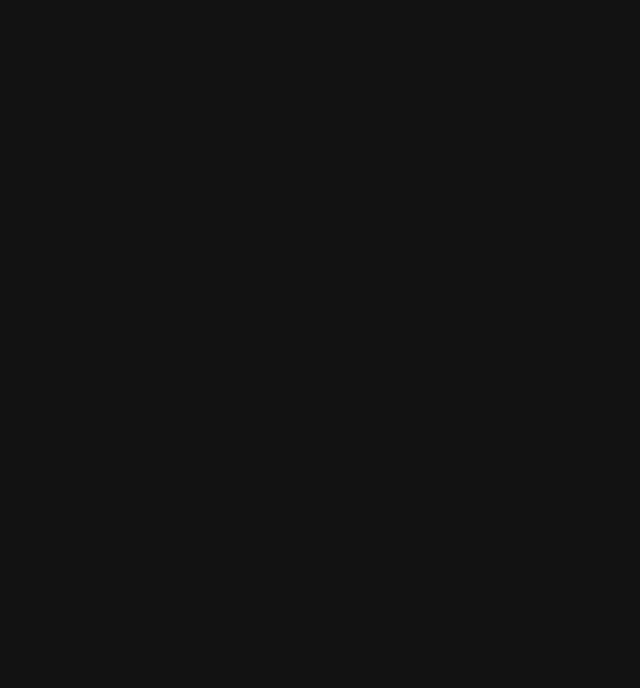
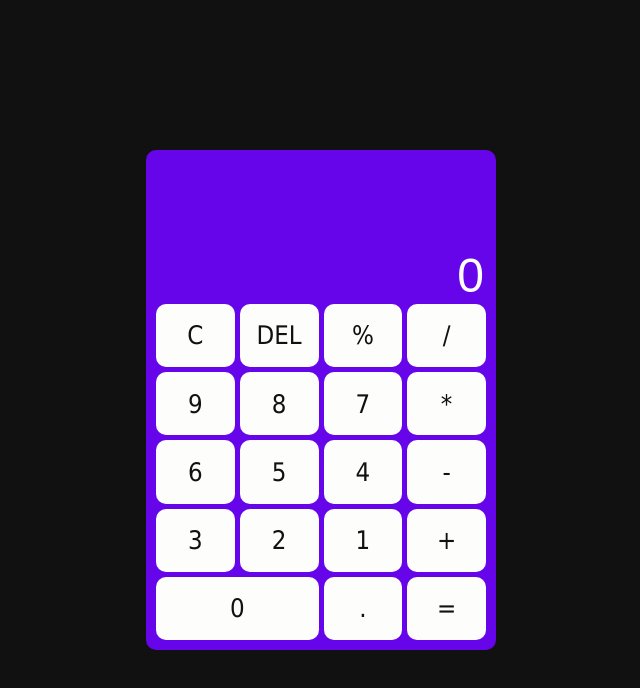
Before and after one commit to iam-player/basic-calculator, a plain HTML site: page index.html in a window 1280 px wide. Shown: the whole page, without its empty margins (319-959 px from the left). Drawn offline with Linux system fonts and the light colour scheme; a web font is replaced by a local one.

Commit message:
Basic front-end calculator design

```diff
--- a/assets/styles/base/_reset.scss
+++ b/assets/styles/base/_reset.scss
@@ -39,3 +39,7 @@ a {
     color: inherit;
     text-decoration: none;
 }
+
+button{
+  all: unset;
+}
--- a/assets/styles/base/_variables.scss
+++ b/assets/styles/base/_variables.scss
@@ -1,3 +1,8 @@
 $lightColor: #fdfefb;
 $darkColor: #111111;
 $accentColor: #6605e9;
+
+$defaultBorderRadius: 10px;
+$buttonBorderRadius: 10px;
+
+$fontFamily: "Belanosima", Tahoma, sans-serif;
--- /dev/null
+++ b/assets/styles/components/_calculator.scss
@@ -0,0 +1,111 @@
+@import '../util/mixins';
+
+div.calculator__container{
+    height: 100vh;
+    width: 100%;
+    @include flexCenter();
+}
+
+div.calculator__background{
+    height: 500px;
+    width: 350px;
+    background-color: $accentColor;
+    color: $lightColor;
+    border-radius: $defaultBorderRadius;
+    padding: 10px;
+}
+
+div.calculator__output{
+    height: 30%;
+    width: 100%;
+    display: flex;
+    justify-content: flex-end;
+    align-items: flex-end;
+    text-align: right;
+}
+
+.calculator__output--value{
+    color: $darkColor;
+}
+
+input{
+    border: 0;
+    background: none;
+    text-align: right;
+    font-size: 3rem;
+}
+
+input::placeholder {
+    color: $lightColor;
+    opacity: 1;
+}
+
+.calculator__input{
+    height: 70%;
+    width: 100%;
+    display: grid;
+    grid-template-columns: repeat(4, 1fr);
+    gap: 5px;
+}
+
+    .button__input{
+        color: $darkColor;
+        background-color: $lightColor;
+        border-radius: $buttonBorderRadius;
+        text-align: center;
+    }
+
+    [data-value="0"]{
+        grid-column: 1 / 3;
+        grid-row: 5 / 6;
+    }
+
+    [data-value="1"]{
+        grid-column: 3 / 4;
+        grid-row: 4 / 5;
+    }
+
+    [data-value="2"]{
+        grid-column: 2 / 3;
+        grid-row: 4 / 5;
+    }
+
+    [data-value="3"]{
+        grid-column: 1 / 2;
+        grid-row: 4 / 5;
+    }
+
+    [data-value="4"]{
+        grid-column: 3 / 4;
+        grid-row: 3 / 4;
+    }
+
+    [data-value="5"]{
+        grid-column: 2 / 3;
+        grid-row: 3 / 4;
+    }
+
+    [data-value="6"]{
+        grid-column: 1 / 2;
+        grid-row: 3 / 4;
+    }
+
+    [data-value="7"]{
+        grid-column: 3 / 4;
+        grid-row: 2 / 3;
+    }
+
+    [data-value="8"]{
+        grid-column: 2 / 3;
+        grid-row: 2 / 3;
+    }
+
+    [data-value="9"]{
+        grid-column: 1 / 2;
+        grid-row: 2 / 3;
+    }
+
+    [data-value="."]{
+        grid-column: 3 / 4;
+        grid-row: 5 / 6;
+    }
--- a/assets/styles/main.scss
+++ b/assets/styles/main.scss
@@ -2,6 +2,9 @@
 @import 'base/reset';
 @import 'base/variables';
 @import 'base/fonts';
+
+/* STYLED COMPONENTS */
+@import 'components/calculator';
 
 /* LAYOUTS */
 @import 'layout/header';
@@ -12,5 +15,6 @@
 
 body {
     color: $lightColor;
-    background-color: $darkBackground;
+    background-color: $darkColor;
+    @include fontBig();
 }
--- a/assets/styles/util/_mixins.scss
+++ b/assets/styles/util/_mixins.scss
@@ -1,3 +1,10 @@
+
+
+@mixin fontBig() {
+    font-family: $fontFamily;
+    font-size: 1.6rem;
+}
+
 @mixin flexCenter() {
     display: flex;
     justify-content: center;
--- a/index.html
+++ b/index.html
@@ -1,15 +1,43 @@
 <!DOCTYPE html>
 <html lang="en">
 <head>
+    <title>Waniliowe Przygody</title>
     <meta charset="UTF-8">
     <meta http-equiv="X-UA-Compatible" content="IE=edge">
     <meta name="viewport" content="width=device-width, initial-scale=1.0">
-    <title>Waniliowe Przygody</title>
-
     <link rel="stylesheet" href="./assets/styles/main.css">
 </head>
 <body>
-
+    <main>
+        <div class="calculator__container">
+            <div class="calculator__background">
+                <div class="calculator__output">
+                    <input type="text" class="calculator__output--value" placeholder="0" data-value="0" disabled>
+                </div>
+                <div class="calculator__input">
+                    <button class="button__input" data-value="0">0</button>
+                    <button class="button__input" data-value="1">1</button>
+                    <button class="button__input" data-value="2">2</button>
+                    <button class="button__input" data-value="3">3</button>
+                    <button class="button__input" data-value="4">4</button>
+                    <button class="button__input" data-value="5">5</button>
+                    <button class="button__input" data-value="6">6</button>
+                    <button class="button__input" data-value="7">7</button>
+                    <button class="button__input" data-value="8">8</button>
+                    <button class="button__input" data-value="9">9</button>
+                    <button class="button__input" data-value=".">.</button>
+                    <button class="button__input" data-value="C">C</button>
+                    <button class="button__input" data-value="DEL">DEL</button>
+                    <button class="button__input" data-value="%">%</button>
+                    <button class="button__input" data-value="/">/</button>
+                    <button class="button__input" data-value="*">*</button>
+                    <button class="button__input" data-value="-">-</button>
+                    <button class="button__input" data-value="+">+</button>
+                    <button class="button__input" data-value="=">=</button>
+                </div>
+            </div>
+        </div>
+    </main>
     <script src="./assets/scripts/app.js"></script>
 </body>
 </html>
```
Also changed, not shown: assets/styles/main.css, 1 other file.
